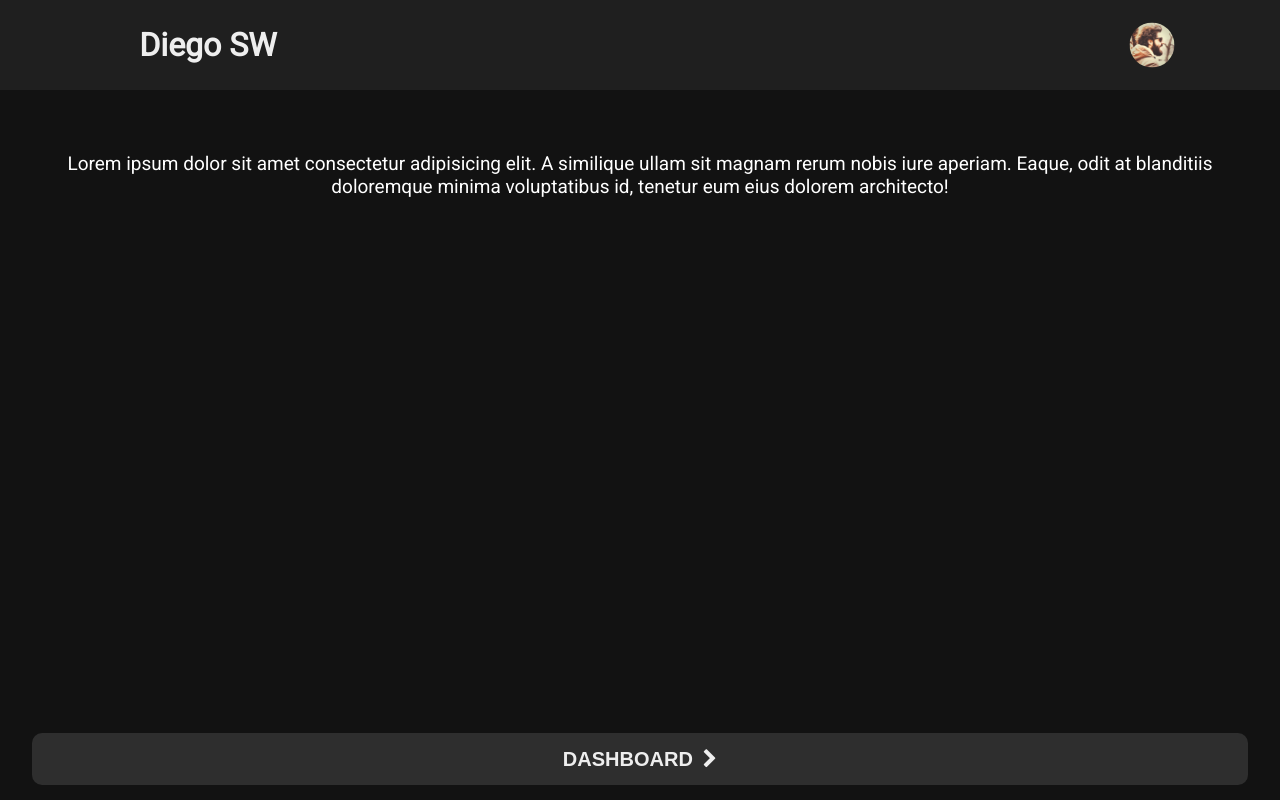
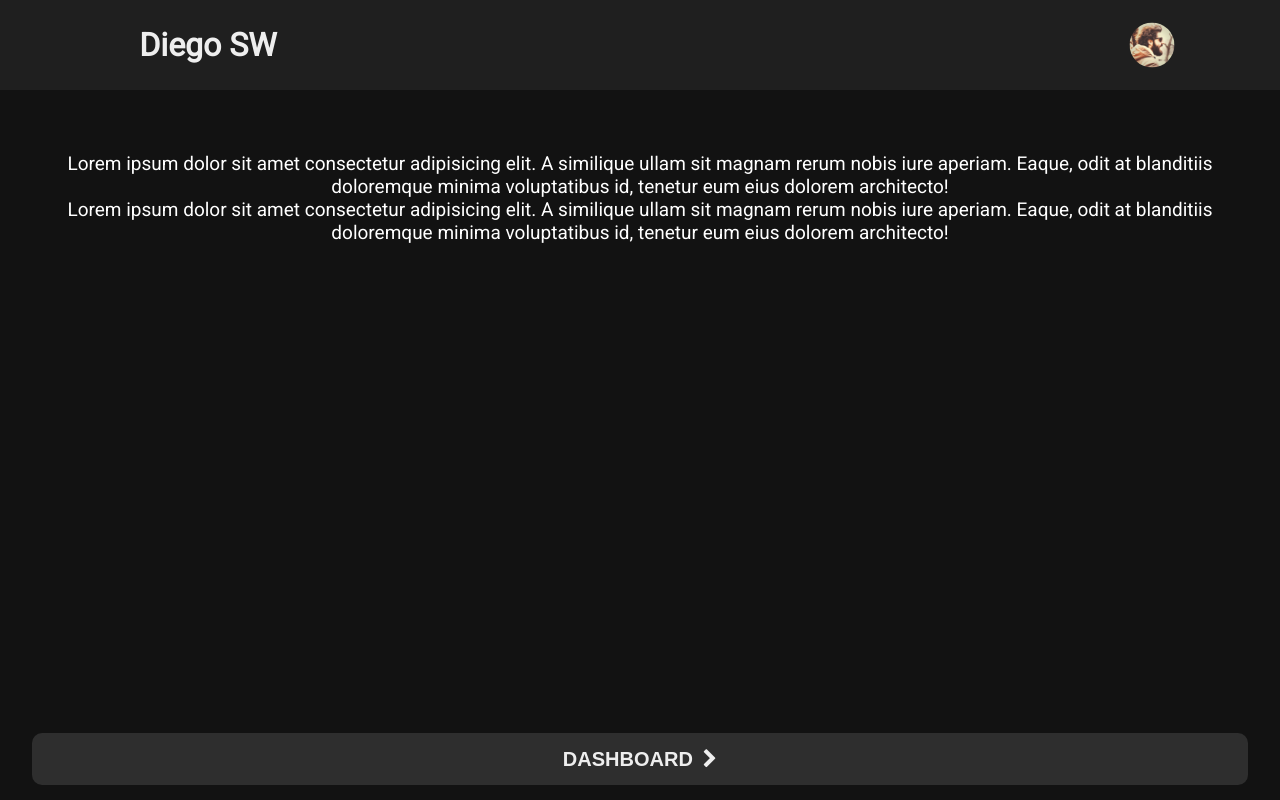
Before and after one commit to hidiego/webPage, an Angular app: page / in a window 1280 px wide. Built offline with nearby package versions, Linux system fonts and the light colour scheme.

Commit message:
- test deploy CI

```diff
--- a/src/app/app.component.html
+++ b/src/app/app.component.html
@@ -5,6 +5,9 @@
 <div style="color: white;">
   Lorem ipsum dolor sit amet consectetur adipisicing elit. A similique ullam sit magnam rerum nobis
   iure aperiam. Eaque, odit at blanditiis doloremque minima voluptatibus id, tenetur eum eius
+  dolorem architecto! <br />
+  Lorem ipsum dolor sit amet consectetur adipisicing elit. A similique ullam sit magnam rerum nobis
+  iure aperiam. Eaque, odit at blanditiis doloremque minima voluptatibus id, tenetur eum eius
   dolorem architecto!
 </div>
 <router-outlet> </router-outlet>
```
